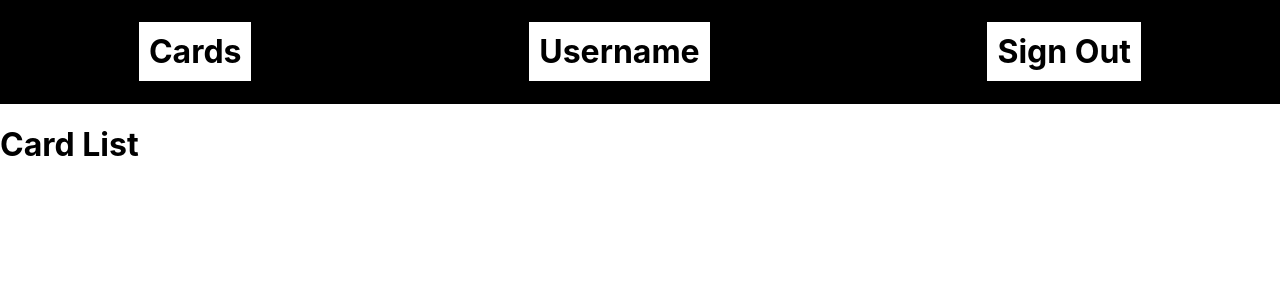
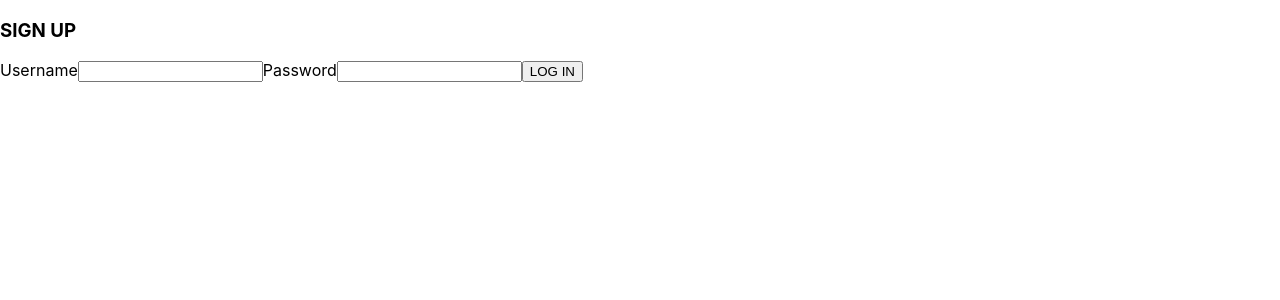
Before and after one commit to KennethKosling/MTG-card-storage, a React (Create React App) app: page / in a window 1280 px wide. Before the commit this address led to /cards. Shown: the top 300 px of the page. Built offline with nearby package versions, Linux system fonts and the light colour scheme.

Commit message:
properly implemented user auth

```diff
--- a/config/database.js
+++ b/config/database.js
@@ -5,7 +5,7 @@ mongoose.connect(process.env.DATABASE_URL);
 const db = mongoose.connection;
 
 db.on('connected', () => {
-  console.log('Ooh how many cards do they have? I know ${db.name} has ${db.port} on ${db.host}!')
+  console.log(`Ooh how many cards do they have? I know ${db.name} has ${db.port} on ${db.host}!`)
 });
 
 module.exports = mongoose;
--- a/controllers/api/users.js
+++ b/controllers/api/users.js
@@ -15,7 +15,7 @@ function checkToken(req, res) {
 
 async function login(req, res) {
   try {
-    const user = await User.findOne({ username: req.body.username });
+    const user = await User.findOne({username: req.body.username});
     if (!user) throw new Error();
     const match = await bcrypt.compare(req.body.password, user.password);
     if (!match) throw new Error();
@@ -35,11 +35,9 @@ async function create(req, res) {
   }
 }
 
-
-
 function createJWT(user) {
   return jwt.sign(
-    { user },
+    {user},
     process.env.SECRET
   );
 }
--- a/src/components/LogInForm/LogInForm.jsx
+++ b/src/components/LogInForm/LogInForm.jsx
@@ -1,3 +1,43 @@
-export default function LogInForm(){
-  return <h1>Log In Form</h1>
+import { useNavigate } from 'react-router-dom';
+import { useState } from 'react';
+import * as usersService from '../../utilities/users-service';
+
+export default function LoginForm({setUser}) {
+  const [credentials, setCredentials] = useState({
+    username: '',
+    password: ''
+  });
+  const [error, setError] = useState('');
+  const Navigate = useNavigate()
+
+  function handleChange(evt){
+    setCredentials({...credentials, [evt.target.name]: evt.target.value});
+    setError('');
+  }
+
+  async function handleSubmit(evt){
+    evt.preventDefault();
+    try {
+      const user = await usersService.login(credentials);
+      setUser(user);
+      Navigate('/cards')
+    } catch {
+      setError('Log In Failed - Try Again');
+    }
+  }
+
+  return (
+    <div>
+      <div className="container">
+        <form autoComplete="off" onSubmit={handleSubmit}>
+          <label>Username</label>
+          <input type="text" name="username" value={credentials.username} onChange={handleChange} required />
+          <label>Password</label>
+          <input type="password" name="password" value={credentials.password} onChange={handleChange} required />
+          <button type="submit">LOG IN</button>
+        </form>
+      </div>
+      <p className="error">&nbsp;{error}</p>
+    </div>
+  );
 }
--- a/src/components/NavBar/NavBar.jsx
+++ b/src/components/NavBar/NavBar.jsx
@@ -1,11 +1,11 @@
 import styles from "./NavBar.module.css"
 import { Link } from "react-router-dom"
 
-export default function NavBar(){
+export default function NavBar({user}){
   return(
     <div className={styles.NavBar}>
       <Link to="/cards" className={styles.Link}><h1 className={styles.NavBarItem}>Cards</h1></Link>
-      <h1 className={styles.NavBarUserName}>Username</h1>
+      <h1 className={styles.NavBarUserName}>{user.username}</h1>
       <Link to="/" className={styles.Link}><h1 className={styles.NavBarItem}>Sign Out</h1></Link>
     </div>
   )
--- a/src/components/SignUpForm/SignUpForm.jsx
+++ b/src/components/SignUpForm/SignUpForm.jsx
@@ -1,3 +1,48 @@
-export default function SignUpForm(){
-  return <h1>Sign Up Form</h1>
+import { useState } from "react";
+import { signUp } from '../../utilities/users-service';
+
+export default function SignUpForm({setUser}){
+  const [userData, setUserData] = useState({
+    username: '',
+    password: '',
+    confirm: '',
+  });
+
+  const [error, setError] = useState('');
+
+  async function handleChange(evt){
+    setUserData({...userData, [evt.target.name]: evt.target.value});
+    setError('');
+  };
+
+  async function handleSubmit(evt){
+    evt.preventDefault();
+    try {
+      const data = {...userData};
+      delete data.confirm;
+      const user = await signUp(data);
+      setUser(user);
+    } catch {
+      setError('Sign Up Failed - Try Again');
+    }
+  };
+
+  const disable = userData.password !== userData.confirm;
+
+  return (
+    <div>
+      <div className="container">
+        <form autoComplete="off" onSubmit={handleSubmit}>
+          <label>Username</label>
+          <input type="text" name="username" value={userData.username} onChange={handleChange} required />
+          <label>Password</label>
+          <input type="password" name="password" value={userData.password} onChange={handleChange} required />
+          <label>Confirm</label>
+          <input type="password" name="confirm" value={userData.confirm} onChange={handleChange} required />
+          <button type="submit" disabled={disable}>SIGN UP</button>
+        </form>
+      </div>
+      <p className="error">&nbsp;{error}</p>
+    </div>
+  );
 }
--- a/src/pages/App/App.js
+++ b/src/pages/App/App.js
@@ -1,18 +1,18 @@
+import React, { useState } from 'react';
 import { Routes, Route, Navigate } from 'react-router-dom';
 import styles from './App.module.css';
+import { getUser } from '../../utilities/users-service';
 import CardsPage from '../CardsPage/CardsPage';
 import HomePage from '../HomePage/HomePage';
 
 function App() {
-  const user = {
-    username: "Mr.Turtle"
-  }
+  const [user, setUser] = useState(getUser());
   return (
     <div className={styles.App}>
       <Routes>
-        <Route path="/" element={user ? <Navigate to="/cards" /> : <HomePage /> } />
-        <Route path="/cards" element={user ? <CardsPage /> : <Navigate to="/" /> } />
-        <Route path="/*" element={<Navigate to={user ? "/cards" : "/" } />} />
+        <Route path="/" element={getUser() ? <Navigate to="/cards" /> : <HomePage user={user} setUser={setUser}/> } />
+        <Route path="/cards" element={getUser() ? <CardsPage user={user} setUser={setUser}/> : <Navigate to="/" /> } />
+        <Route path="/*" element={<Navigate to={getUser() ? "/cards" : "/" } />} />
       </Routes>
     </div>
   );
--- a/src/pages/CardsPage/CardsPage.js
+++ b/src/pages/CardsPage/CardsPage.js
@@ -1,11 +1,11 @@
 import CardList from "../../components/CardList/CardList"
 import NavBar from "../../components/NavBar/NavBar"
 
-export default function CardsPage(){
+export default function CardsPage({user}){
   return (
     <>
       <header>
-        <NavBar />
+        <NavBar user={user}/>
       </header>
       <main>
         <CardList />
--- a/src/pages/HomePage/HomePage.js
+++ b/src/pages/HomePage/HomePage.js
@@ -2,7 +2,7 @@ import { useState } from "react";
 import SignUpForm from "../../components/SignUpForm/SignUpForm";
 import LogInForm from "../../components/LogInForm/LogInForm";
 
-export default function HomePage(){
+export default function HomePage({setUser}){
   const [showLogIn, setShowLogIn] = useState(true)
 
   return(
@@ -10,7 +10,7 @@ export default function HomePage(){
       <div>
         <h3 onClick={() => setShowLogIn(!showLogIn)}>{showLogIn ? 'SIGN UP' : 'LOG IN'}</h3>
       </div>
-      {showLogIn ? <LogInForm /> : <SignUpForm />}
+      {showLogIn ? <LogInForm setUser={setUser}/> : <SignUpForm setUser={setUser}/>}
     </main>
   )
 }
--- a/src/utilities/users-api.js
+++ b/src/utilities/users-api.js
@@ -1,9 +1,9 @@
 import sendRequest from "./send-request";
 
-const BASE_URL = '/users';
+const BASE_URL = '/api/users';
 
 export function signUp(userData){
-  return sendRequest(BASE_URL, 'POST', userData);
+  return sendRequest(`${BASE_URL}`, 'POST', userData);
 };
 
 export function login(credentials){
```
Also changed, not shown: server.js (+7 -7 lines).
